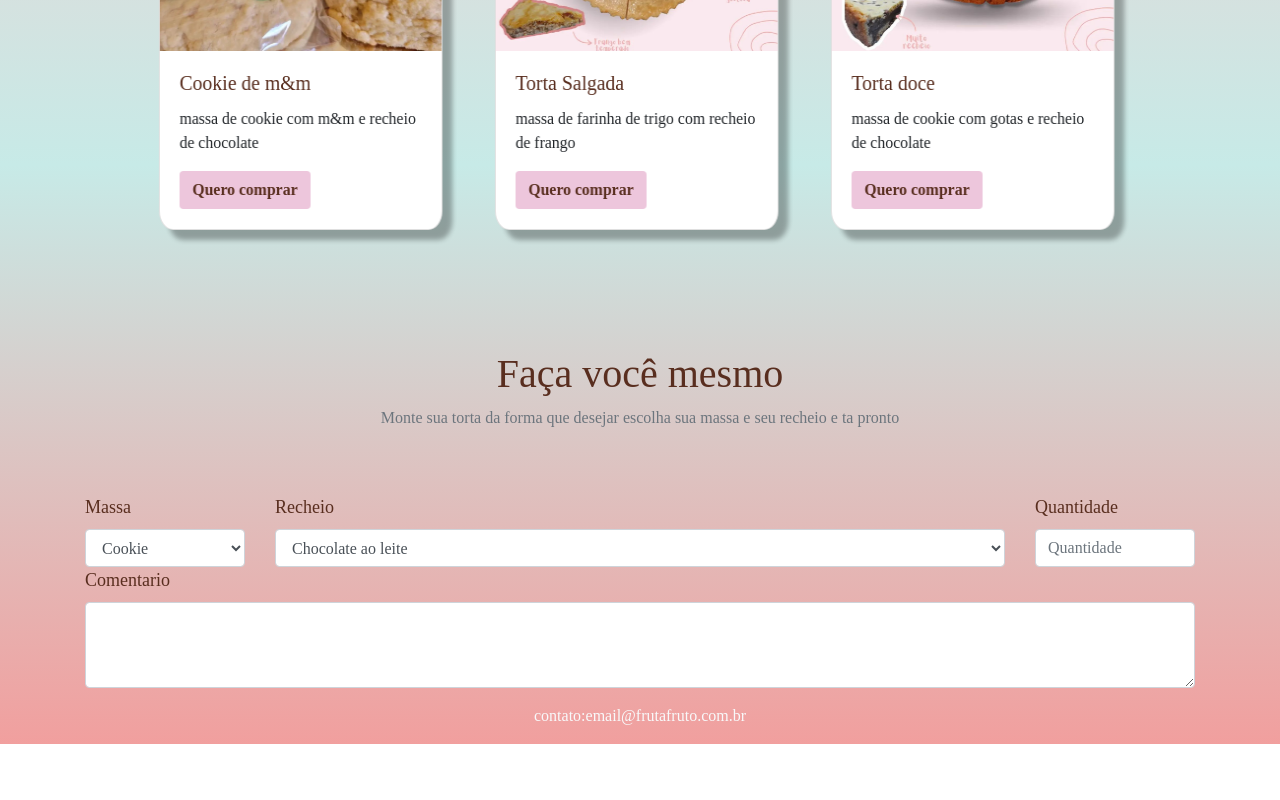
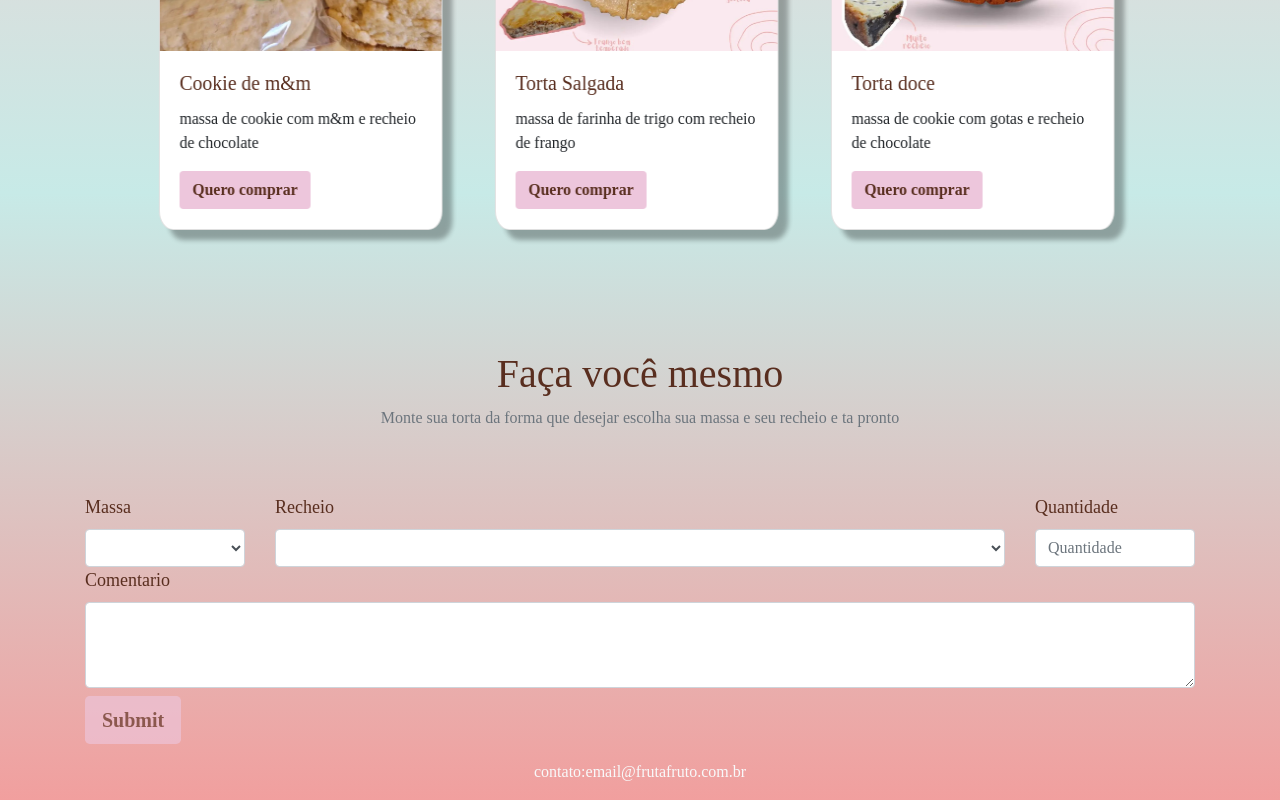
Before and after one commit to matheus-giordani/alice-tortas, an Angular app: page / in a window 1280 px wide. Shown: the part 824-1624 px from the top of the page. Before the commit the page ends 1568 px from the top, so only its background shows below. Built offline with nearby package versions, Linux system fonts and the light colour scheme.

Commit message:
add chamada pra api do whatsapp

```diff
--- a/package.json
+++ b/package.json
@@ -31,6 +31,7 @@
     "@angular/localize": "^14.2.0",
     "@types/jasmine": "~4.3.0",
     "@types/node": "^12.11.1",
+    "@types/node-fetch": "^2.6.2",
     "jasmine-core": "~4.3.0",
     "karma": "~6.4.0",
     "karma-chrome-launcher": "~3.1.0",
--- a/src/app/app.module.ts
+++ b/src/app/app.module.ts
@@ -4,6 +4,7 @@ import { BrowserModule } from '@angular/platform-browser';
 import { AppRoutingModule } from './app-routing.module';
 import { NgbModalModule } from '@ng-bootstrap/ng-bootstrap';
 import { AppComponent } from './app.component';
+import { ReactiveFormsModule } from '@angular/forms';
 
 
 @NgModule({
@@ -15,6 +16,7 @@ import { AppComponent } from './app.component';
     AppRoutingModule,
     BrowserModule,
     NgbModalModule,
+    ReactiveFormsModule,
 
 
   ],
--- a/src/app/landing-page/do-your-self/do-your-self.component.css
+++ b/src/app/landing-page/do-your-self/do-your-self.component.css
@@ -6,3 +6,21 @@
 label{
   font-size: large;
 }
+
+
+.btn-cor-especial{
+  background-color:rgb(237, 198, 220) ;
+  color: #592E1F;
+  position: relative;
+   overflow: hidden;
+   transform-style: preserve-3d;
+   perspective: 1000px;
+   font-weight: bold;
+
+ }
+
+ .btn-cor-especial:hover {
+   transform: rotateY(10deg) translateZ(50px);
+   transform: scale(1.1);
+
+ }
--- a/src/app/landing-page/do-your-self/do-your-self.component.html
+++ b/src/app/landing-page/do-your-self/do-your-self.component.html
@@ -1,22 +1,22 @@
 <div class="container cor-especial ">
   <h1 class="text-center  pt-5">Faça você mesmo</h1>
   <p class="text-center text-secondary pb-5">Monte sua torta da forma que desejar escolha sua massa e seu recheio e ta pronto</p>
-  <form>
+  <form  [formGroup]="form" (ngSubmit)="submit()">
     <div class="row">
 
       <div class="col-12 col-sm-2">
         <label for="exampleFormControlSelect1">Massa</label>
-        <select class="form-control" id="exampleFormControlSelect1">
+        <select class="form-control" id="exampleFormControlSelect1" formControlName="massa" required>
           <option>Cookie</option>
-          <option>cookie chocolate</option>
-          <option>cookie Red Velvet</option>
+          <option>Cookie chocolate</option>
+          <option>Cookie Red Velvet</option>
           <option>Salgada</option>
 
         </select>
       </div>
       <div class="col-8 col-sm-8">
         <label for="exampleFormControlSelect1">Recheio</label>
-        <select class="form-control" id="exampleFormControlSelect1">
+        <select class="form-control" formControlName="recheio">
           <option>Chocolate ao leite</option>
           <option>Chocolate meio-amargo</option>
           <option>Chocolate branco</option>
@@ -27,7 +27,7 @@
 
       <div class="col-4 col-sm-2">
         <label for="exampleInputPassword1">Quantidade</label>
-        <input type="number" class="form-control" id="exampleInputPassword1" placeholder="Quantidade">
+        <input type="number" class="form-control" id="exampleInputPassword1" placeholder="Quantidade" formControlName="quantidade">
       </div>
 
     </div>
@@ -38,10 +38,16 @@
           class="form-control"
           id="exampleFormControlTextarea1"
           rows="3"
+          formControlName="comentario"
         ></textarea>
       </div>
 
     </div>
 
+      <div class="pt-2 justify-content-end">
+        <button type="submit" class="btn btn-cor-especial btn-lg" [disabled]="this.form.invalid">Submit</button>
+
+      </div>
+
   </form>
 </div>
--- a/src/app/landing-page/do-your-self/do-your-self.component.ts
+++ b/src/app/landing-page/do-your-self/do-your-self.component.ts
@@ -1,15 +1,70 @@
+import { DatePipe } from '@angular/common';
 import { Component, OnInit } from '@angular/core';
+import { FormBuilder, FormGroup, Validators } from '@angular/forms';
+import { Router } from '@angular/router';
+import { Console } from 'console';
 
 @Component({
   selector: 'app-do-your-self',
   templateUrl: './do-your-self.component.html',
-  styleUrls: ['./do-your-self.component.css']
+  styleUrls: ['./do-your-self.component.css'],
+  providers: [DatePipe]
 })
 export class DoYourSelfComponent implements OnInit {
+  phoneNumber = '558192524545'; // número de telefone do destinatário, incluindo o código do país
+  message: string | undefined; // mensagem que será enviada
+  baseUrl = 'https://api.whatsapp.com/send';
+  link: any
+  constructor(private formBuilder: FormBuilder,private router: Router, private datePipe: DatePipe ) {}
 
-  constructor() { }
+  public form : FormGroup = this.formBuilder.group({
+    massa: [null, Validators.required],
+    recheio: [null, Validators.required],
+    quantidade: [null, Validators.required],
+    comentario: [null]
+  })
 
   ngOnInit(): void {
+
+
   }
 
+  submit(){
+    console.log("teste")
+    console.log(this.form.value)
+    this.message =
+
+    `
+    \t \ud83e\uddc1*INFORMAÇÕES DO PEDIDO*\ud83e\uddc1
+
+    \ud83c\udf6a *Massa:* ${(this.form.value).massa}
+    \ud83c\udf6a *Recheio:* ${(this.form.value).recheio}
+    \ud83c\udf6a *Quantidade:* ${(this.form.value).quantidade}
+    \ud83c\udf6a *Comentario:* ${((this.form.value).comentario) || ''}
+    \ud83c\udf6a *Data do pedido:* ${this.getDate() }
+
+    `
+    this.link = this.constructorRoute(this.message)
+    window.location.href = this.link
+
+
+  }
+
+  getDate(){
+    const currentDate = new Date()
+    const dateFormated = this.datePipe.transform(currentDate, 'dd/MM/yyyy HH:mm:ss')
+    return dateFormated
+
+  }
+
+
+
+  constructorRoute(message: any){
+    const queryString = `phone=${encodeURIComponent(
+      this.phoneNumber
+    )}&text=${encodeURIComponent(message)}`;
+    return `${this.baseUrl}?${queryString}`;
+
+
+  }
 }
--- a/src/app/landing-page/landing-page.module.ts
+++ b/src/app/landing-page/landing-page.module.ts
@@ -7,6 +7,7 @@ import { NavBarComponent } from './nav-bar/nav-bar.component';
 import { CarouselComponent } from './carousel/carousel.component';
 import { CardsComponent } from './cards/cards.component';
 import { DoYourSelfComponent } from './do-your-self/do-your-self.component';
+import { ReactiveFormsModule } from '@angular/forms';
 
 
 @NgModule({
@@ -19,7 +20,7 @@ import { DoYourSelfComponent } from './do-your-self/do-your-self.component';
   ],
   imports: [
     CommonModule,
-
+    ReactiveFormsModule,
     LandingPageRoutingModule
   ],
   schemas: [CUSTOM_ELEMENTS_SCHEMA],
--- a/src/app/landing-page/landing-page/landing-page.component.ts
+++ b/src/app/landing-page/landing-page/landing-page.component.ts
@@ -10,7 +10,7 @@ export class LandingPageComponent implements OnInit {
   constructor() { }
 
   ngOnInit(): void {
-    console.log("chegeui")
+
   }
 
 }
```
Also changed, not shown: 1 other file (tests, documents, lock files or other folders).
